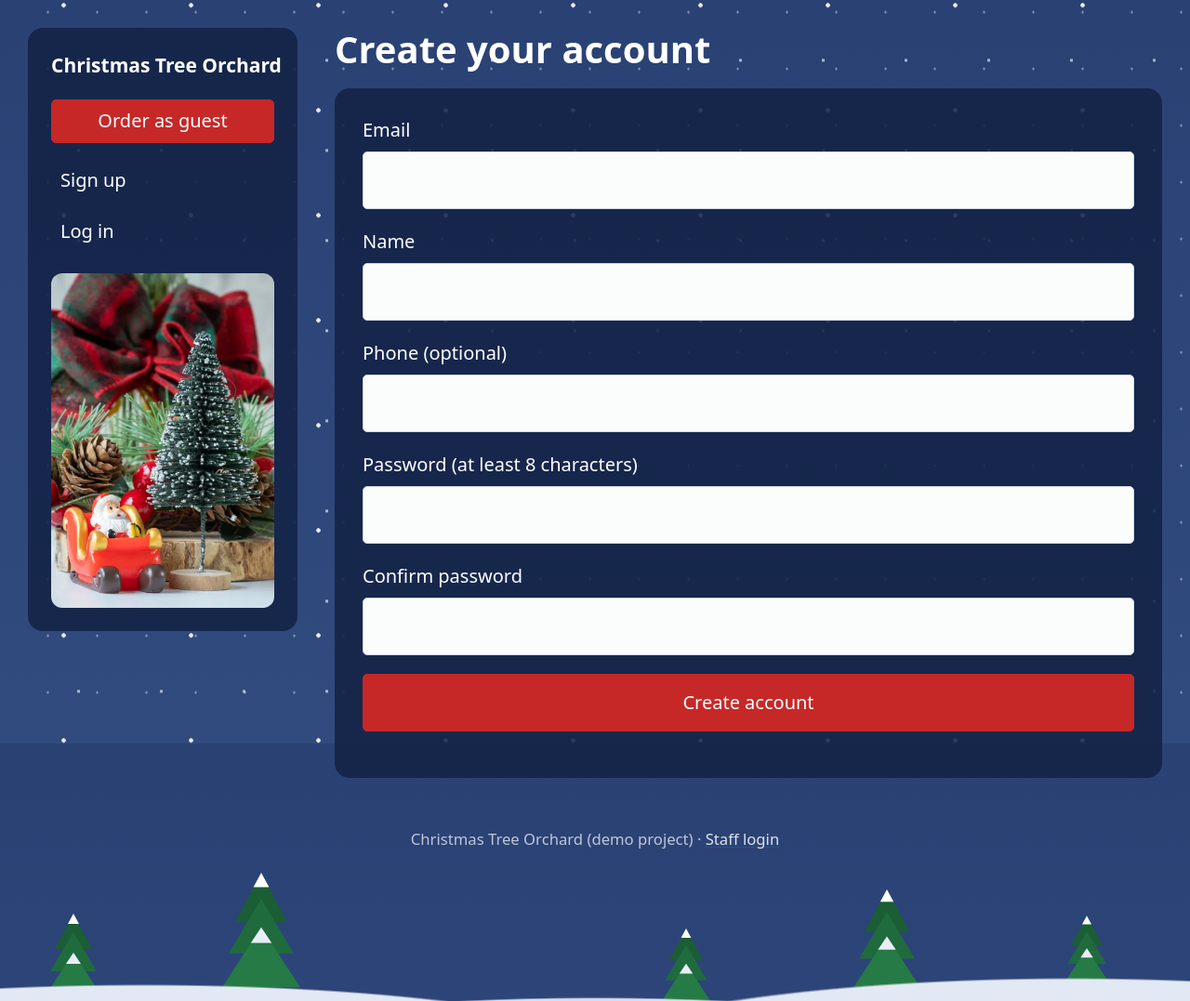
After one commit to tsultan96/christmas-tree-orchard, a Flask app: page /signup in a window 1280 px wide. The commit adds this page. Shown: the top 1077 px of the page at 93% size. Run offline with Flask 3, Linux system fonts and the light colour scheme; some libraries are stand-ins or nearby versions.

Commit message:
Customer sign up with hashed passwords

```diff
--- a/app.py
+++ b/app.py
@@ -9,7 +9,7 @@ from flask import Flask, redirect, render_template, request, session, url_for
 from emails import send_alert, send_confirmation
 from orders import DOZEN_DISCOUNT, FLOCKING_PRICE, PRICES, validate_order
 from payments import create_checkout, paid_row
-from sheets import get_orders_for, save_order, set_delivered, set_paid
+from sheets import create_customer, find_customer, get_orders_for, save_order, set_delivered, set_paid
 
 
 load_dotenv()
@@ -32,6 +32,37 @@ def index():
 @app.route("/member")
 def member():
     return render_template("member.html")
+
+
+@app.route("/signup", methods=["GET", "POST"])
+def signup():
+    errors = []
+    form = {}
+    if request.method == "POST":
+        form = {
+            "email": request.form.get("email", "").strip().lower(),
+            "name": request.form.get("name", "").strip(),
+            "phone": request.form.get("phone", "").strip(),
+        }
+        password = request.form.get("password", "")
+        confirm = request.form.get("confirm", "")
+
+        if "@" not in form["email"]:
+            errors.append("Please enter a valid email.")
+        if not form["name"]:
+            errors.append("Please enter your name.")
+        if len(password) < 8:
+            errors.append("Your password needs at least 8 characters.")
+        if password != confirm:
+            errors.append("The two passwords don't match.")
+        if not errors and find_customer(form["email"]):
+            errors.append("An account with this email already exists. Try logging in.")
+
+        if not errors:
+            create_customer(form["email"], form["name"], form["phone"], password)
+            session["customer"] = form["email"]
+            return redirect(url_for("index"))
+    return render_template("signup.html", errors=errors, form=form)
 
 
 @app.route("/order", methods=["GET", "POST"])
--- a/templates/base.html
+++ b/templates/base.html
@@ -18,7 +18,7 @@
             <nav>
                 <ul>
                     <li><a href="{{ url_for('order') }}" role="button">Order as guest</a></li>
-                    <li><a href="{{ url_for('member') }}">Sign up</a></li>
+                    <li><a href="{{ url_for('signup') }}">Sign up</a></li>
                     <li><a href="{{ url_for('member') }}">Log in</a></li>
                     {% if session.get("admin") %}
                         <li><a href="{{ url_for('admin') }}">Deliveries</a></li>
--- /dev/null
+++ b/templates/signup.html
@@ -0,0 +1,33 @@
+{% extends "base.html" %}
+{% block title %}Sign up{% endblock %}
+{% block content %}
+
+<h1>Create your account</h1>
+
+{% if errors %}
+<article>
+    <p><strong>Please fix the following:</strong></p>
+    <ul>{% for error in errors %}<li>{{ error }}</li>{% endfor %}</ul>
+</article>
+{% endif %}
+
+<form method="post" class="snow-card">
+    <label for="email">Email</label>
+    <input type="email" id="email" name="email" value="{{ form.email }}" autocomplete="email" required>
+
+    <label for="name">Name</label>
+    <input type="text" id="name" name="name" value="{{ form.name }}" autocomplete="name" required>
+
+    <label for="phone">Phone (optional)</label>
+    <input type="tel" id="phone" name="phone" value="{{ form.phone }}" autocomplete="tel">
+
+    <label for="password">Password (at least 8 characters)</label>
+    <input type="password" id="password" name="password" autocomplete="new-password" minlength="8" required>
+
+    <label for="confirm">Confirm password</label>
+    <input type="password" id="confirm" name="confirm" autocomplete="new-password" required>
+
+    <button type="submit">Create account</button>
+</form>
+
+{% endblock %}
```
Also changed, not shown: templates/index.html (+4 -3 lines).
